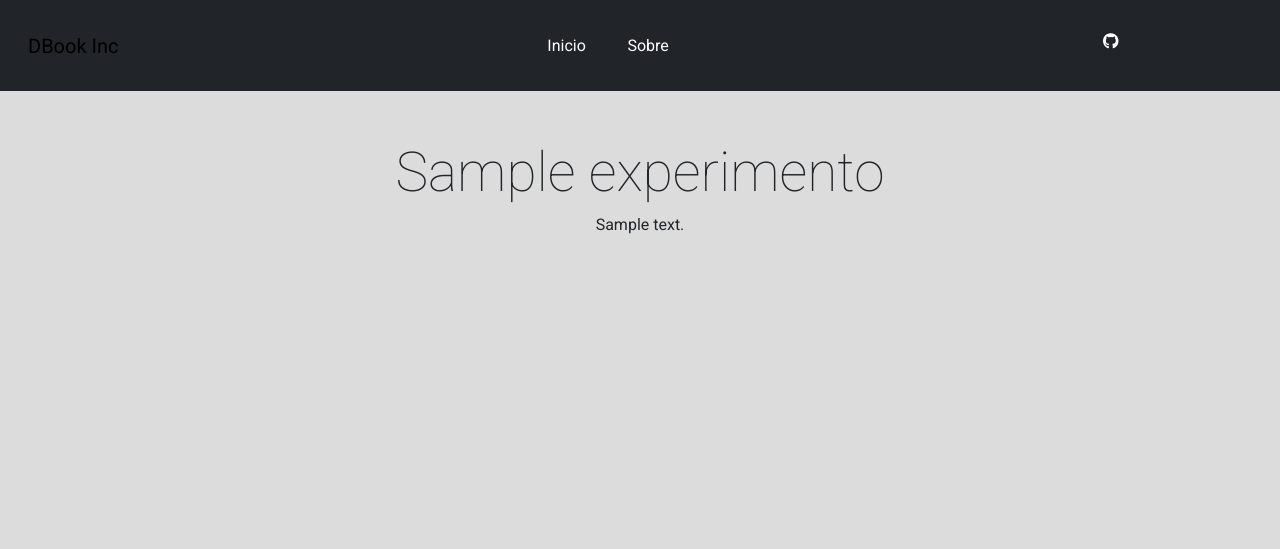
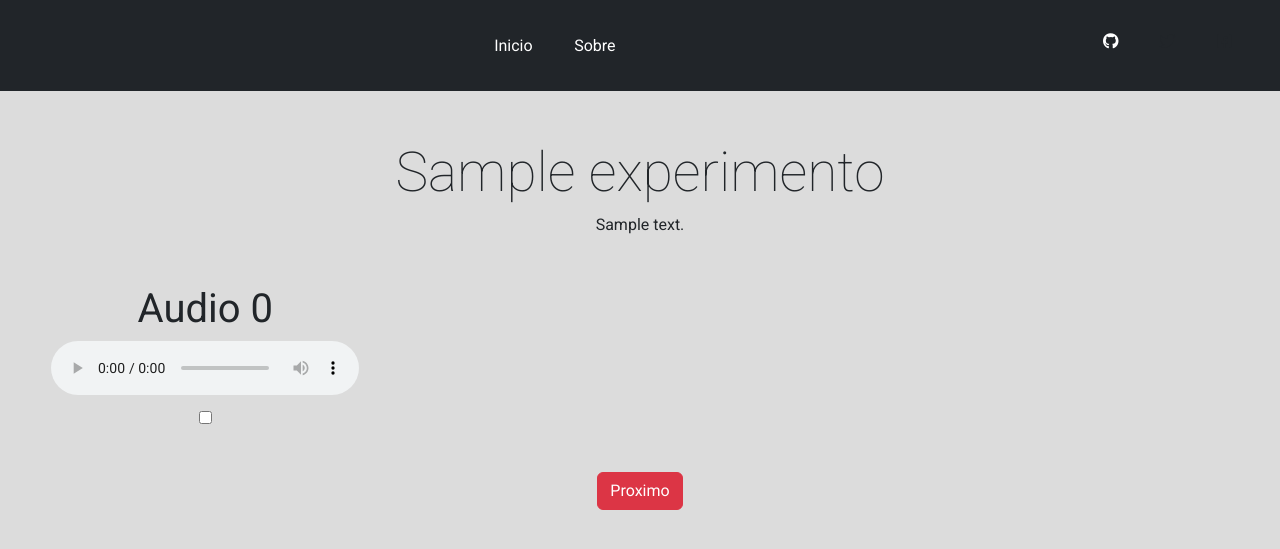
Before and after one commit to medeiroslucass/AudioPerceptualEvaluation, a Django app: template templates/experimento3.html in a window 1280 px wide. Shown: the top 549 px of the page. Run offline with Django 5.2, Linux system fonts and the light colour scheme; tables that the repository leaves empty hold one stand-in row (values such as "Sample post"); the template is opened without the code that fills it: values that come from a table or form of the project are taken from there, most other values are stand-ins (such as "Sample title", 1, 10 or a date in 2020).

Commit message:
some changes
Signed-off-by: medeiroslucass <lcsmedeiroscosta@gmail.com>

```diff
--- a/templates/experimento2.html
+++ b/templates/experimento2.html
@@ -24,7 +24,7 @@
             </div>
         </div>
         <hr>
-        {% endfor %}
+        {% endfor %}]
         {% endfor %}
         <div class="mt-5 container">
             <button type="button" class="btn btn-danger" onclick="window.history.back()">Anterior</button>
--- a/templates/experimento3.html
+++ b/templates/experimento3.html
@@ -6,4 +6,55 @@
         <p>{{experimento.description}}</p>
     </div>
 </div>
+
+<form class="form-step" action="{% url 'experimento3' %}" method="post">
+    {% csrf_token %}
+    {% for audios in grouped_audios %}
+    <div class="row" data-row-id="{{ forloop.counter0 }}">
+        {% for audio in audios %}
+        {% if audio.referencia %}
+        <div class="col-4 px-5">
+            <h1 class="">Referencia</h1>
+            <audio controls class="w-50">
+                <source src="{{ audio.archive.url }}" type="audio/wav">
+                Your browser does not support the audio element.
+            </audio>
+        </div>
+        {% else %}
+        <div class="col-4">
+            <h1 class="text-center">Audio {{ forloop.counter0 }}</h1>
+            <audio controls class="w-75 mx-auto d-block">
+                <source src="{{ audio.archive.url }}" type="audio/wav">
+                Your browser does not support the audio element.
+            </audio>
+            <div class="d-flex justify-content-center mt-3">
+                <input type="checkbox" class="comparacao-checkbox" name="audio_checkbox" value="{{ audio.id }}"
+                       data-row-id="{{ forloop.parentloop.counter0 }}">
+            </div>
+        </div>
+        {% endif %}
+        {% endfor %}
+    </div>
+    {% endfor %}
+    <div class="mt-5 container text-center">
+        <button type="submit" class="btn btn-danger">Proximo</button>
+    </div>
+</form>
+
+
 {% endblock %}
+{% block script %}
+<script>
+    $(document).ready(function () {
+        $('input[type="checkbox"][name="audio_checkbox"]').on('change', function () {
+            var checkedValue = $(this).prop('checked');
+            var rowId = $(this).data('row-id');
+            // Desmarcar outros checkboxes na mesma linha
+            $('input[type="checkbox"][name="audio_checkbox"][data-row-id="' + rowId + '"]').not(this).each(function () {
+                $(this).prop('checked', false);
+            });
+            $(this).prop("checked", checkedValue);
+        });
+    });
+</script>
+{% endblock %}
--- a/templates/partials/navbar.html
+++ b/templates/partials/navbar.html
@@ -1,7 +1,7 @@
 {% load static %}
 <nav class="navbar navbar-expand-lg navbar-light bg-dark p-3">
     <div class="container-fluid">
-        <a class="navbar-brand" href="#">DBook Inc</a>
+
         <button class="navbar-toggler" type="button" data-bs-toggle="collapse" data-bs-target="#navbarNavDropdown"
                 aria-controls="navbarNavDropdown" aria-expanded="false" aria-label="Toggle navigation">
             <span class="navbar-toggler-icon"></span>
```
Also changed, not shown: core/migrations/0008_remove_audio_category_audio_referencia_and_more.py (added).
